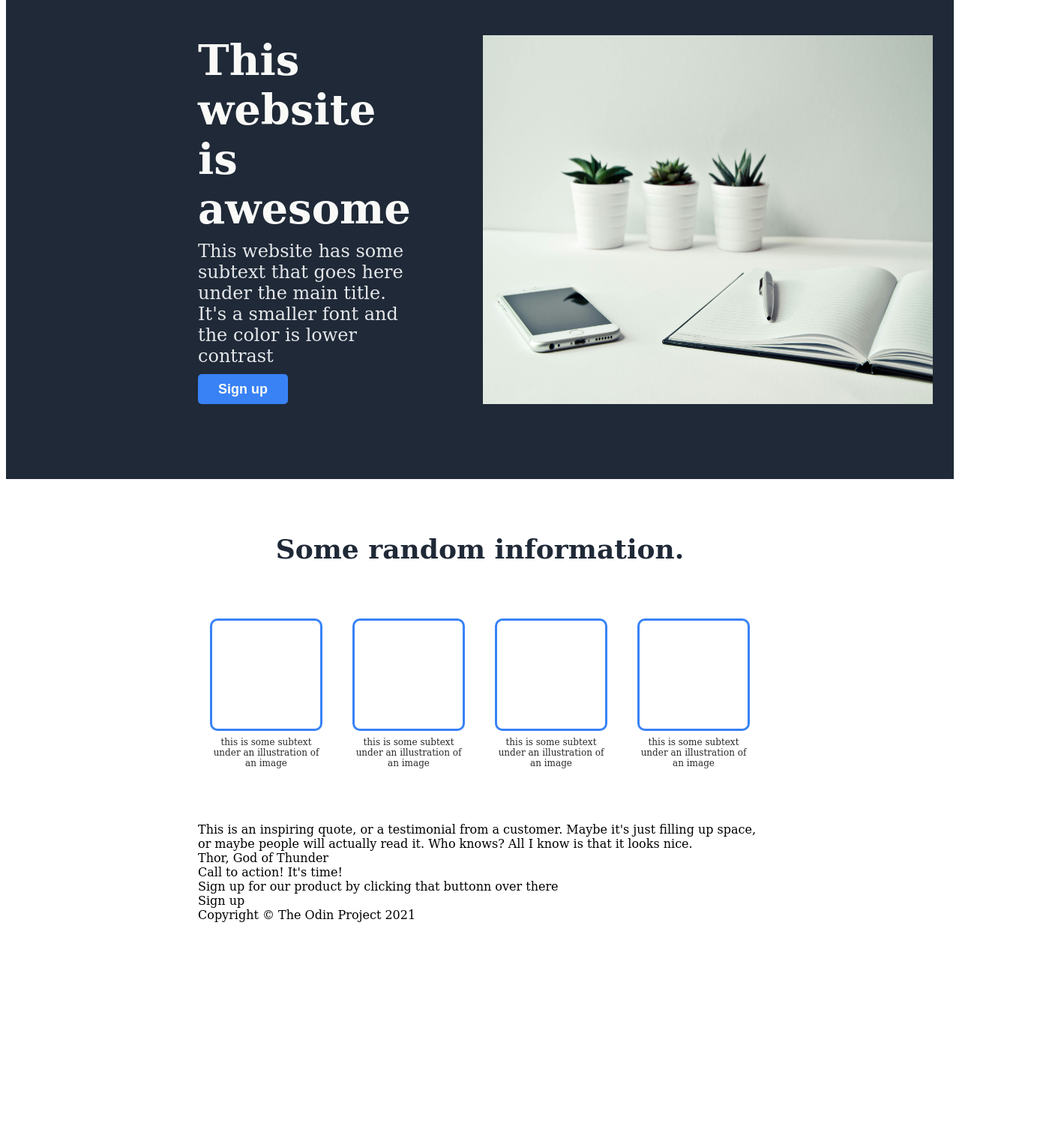
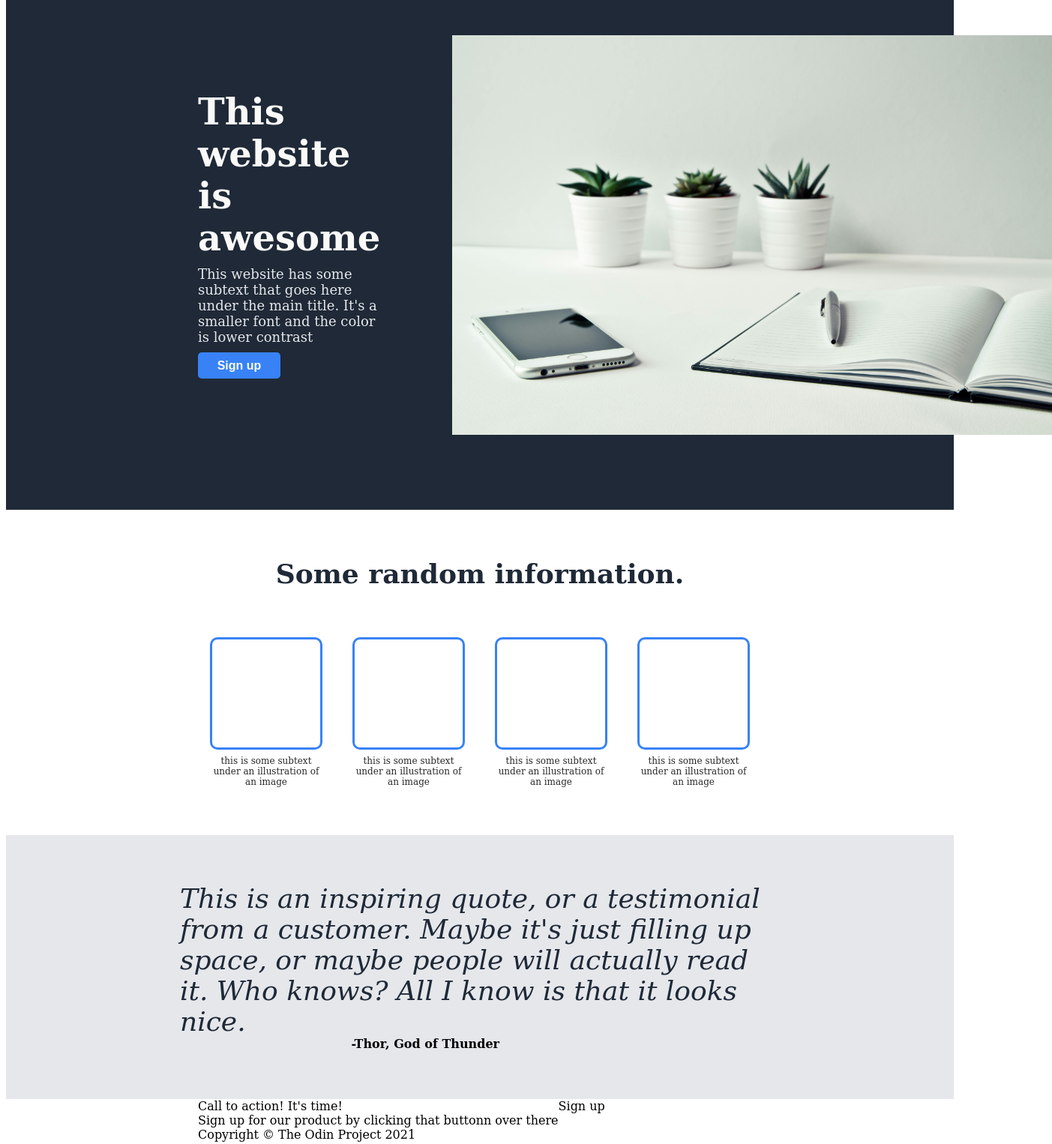
Before and after one commit to richard-mccormick/odin-landing-page, a plain HTML site: page index.html in a window 1280 px wide. Shown: the part 131-1657 px from the top of the page at 75% size, 1403 px wide, since content can reach past the window. Before the commit the page ends 1369 px from the top, so only its background shows below. Drawn offline with Linux system fonts and the light colour scheme.

Commit message:
Format quote section

```diff
--- a/index.html
+++ b/index.html
@@ -62,16 +62,19 @@
 
     <div class="three">
 
-        <div>This is an inspiring quote, or a testimonial from a customer. Maybe it's just filling up space,
+        <div class="quote">This is an inspiring quote, or a testimonial from a customer. Maybe it's just filling up space,
         or maybe people will actually read it. Who knows? All I know is that it looks nice.</div>
-        <div>Thor, God of Thunder</div>
+        <div class="quote-attribution">-Thor, God of Thunder</div>
     </div>
 
     <div class="four">
-        <div>Call to action! It's time!</div>
-        <div>Sign up for our product by clicking that buttonn over there</div>
+        <div class="four-left">
+            <div>Call to action! It's time!</div>
+            <div>Sign up for our product by clicking that buttonn over there</div>
+        </div>
 
-        <div>Sign up</div>
+
+        <div class="four-right">Sign up</div>
     </div>
 
 
--- a/style.css
+++ b/style.css
@@ -10,7 +10,7 @@ div {
 }
 */
 
-.header, .one, .two, .three, .four, .footer {
+.header, .one, .two, .three, .footer {
     padding-left: 256px;
     padding-right: 256px;
     margin: 0;
@@ -59,32 +59,32 @@ ul  {
     flex-direction: column;
     justify-content: center;
     padding: 0;
-    flex: 1;
+    flex-grow: 1;
     gap: 10px;
     margin-right: 0;
 }
 
 .hero-main {
-    font-size: 56px;
+    font-size: 48px;
     font-weight: bolder;
     color: #F9FAF8;
 }
 
 .hero-secondary {
-    font-size: 24px;
+    font-size: 18px;
     color: #E5E7EB;
 }
 
 .sign-up {
     background-color:#3882F6;
     color: #F9FAF8;
-    width: 120px;
-    height: 40px;
+    width: 110px;
+    height: 35px;
     box-sizing: border-box;
     border-radius: 5px;
     border: 0;
     flex-shrink: 0;
-    font-size: 18px;
+    font-size: 16px;
     font-weight: bold;
     transition-duration: 0.4s;
     box-sizing: border-box;
@@ -98,19 +98,19 @@ ul  {
 
 
 .hero-image {
-    width: 600px;
+    width: 800px;
     height: auto;
     margin: 0;
     padding: 0;
-    flex: 1;
+    flex-grow: 1;
 }
 
 .two {
     display: flex;
     flex-direction: column;
-    padding-top: 72px;
-    padding-bottom: 72px;
-    gap: 72px;
+    padding-top: 64px;
+    padding-bottom: 64px;
+    gap: 64px;
 }
 
 .info-header {
@@ -123,7 +123,7 @@ ul  {
 .info {
     display: flex;
     justify-content: center;
-    gap: 40px
+    gap: 40px;
 }
 
 .infobox {
@@ -146,3 +146,32 @@ ul  {
     font-size: 12px;
     color: #292929;
 }
+
+.three {
+    display: flex;
+    flex-direction: column;
+    padding-top: 64px;
+    padding-bottom: 64px;
+    background-color: #E5E7EB;
+    align-items: center;
+}
+
+.quote {
+    font-size: 36px;
+    font-style: italic;
+    color: #1F2937;
+    width: 800px;
+}
+
+.quote-attribution {
+    text-align: right;
+    font-weight: bolder;
+    align-self: flex-end;
+    padding-right: 350px;
+}
+
+.four {
+    display: flex;
+    margin-left: 256px;
+
+}
```
